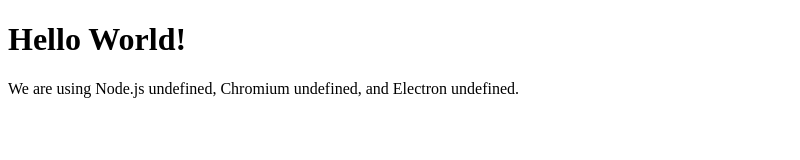
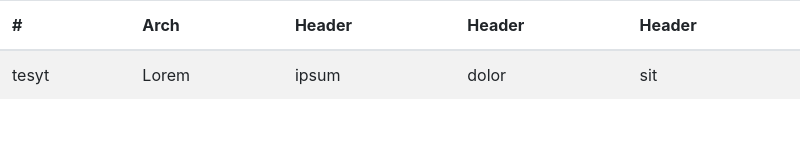
Before and after one commit to deepbreathnoob/ofsElectron, an Electron app: page index.html in a window 800 px wide. Drawn offline with nearby package versions, Linux system fonts and the light colour scheme; no server answers.

Commit message:
Created new files with bootstrap, jquery

```diff
--- a/index.html
+++ b/index.html
@@ -2,18 +2,51 @@
 <html>
   <head>
     <meta charset="UTF-8">
-    <title>Hello World!</title>
+    <title>Fs & OS INFO</title>
+
+    <link rel="stylesheet" href="./assets/css/bootstrap.min.css">
+    <!-- Insert this line above script imports  -->
+<script>if (typeof module === 'object') {window.module = module; module = undefined;}</script>
+
+<!-- normal script imports etc  -->
+<script src="./assets/js/jquery.min.js"></script>
+<script>require('./render/renderer.js');</script>
+
+
+<!-- Insert this line after script imports -->
+<script>if (window.module) module = window.module;</script>
+
+
+
   </head>
   <body>
-    <h1>Hello World!</h1>
-    <!-- All of the Node.js APIs are available in this renderer process. -->
-    We are using Node.js <script>document.write(process.versions.node)</script>,
-    Chromium <script>document.write(process.versions.chrome)</script>,
-    and Electron <script>document.write(process.versions.electron)</script>.
+    <div class="table-responsive">
+      <table class="table table-striped">
+  <thead>
+    <tr>
+      <th>#</th>
+      <th>Arch</th>
+      <th>Header</th>
+      <th>Header</th>
+      <th>Header</th>
+    </tr>
+  </thead>
+  <tbody>
+    <tr>
+      <td id="arch1">tesyt</td>
+      <td id="cpuModel">Lorem</td>
+      <td id="osCpuMHZ">ipsum</td>
+      <td id="osPlatform">dolor</td>
+      <td id="osRelease">sit</td>
+    </tr>
+
+  </tbody>
+</table>
+
+    </div>
+
+
   </body>
 
-  <script>
-    // You can also require other files to run in this process
-    require('./renderer.js')
-  </script>
+
 </html>
--- a/package.json
+++ b/package.json
@@ -6,7 +6,7 @@
   "scripts": {
     "start": "electron ."
   },
-  "repository": "https://github.com/electron/electron-quick-start",
+  "repository": "https://github.com/deepbreathnoob/ofsElectron",
   "keywords": [
     "Electron",
     "fs",
--- a/renderer.js
+++ /dev/null
@@ -1,3 +0,0 @@
-// This file is required by the index.html file and will
-// be executed in the renderer process for that window.
-// All of the Node.js APIs are available in this process.
```
Also changed, not shown: main.js (+47 -0 lines).
